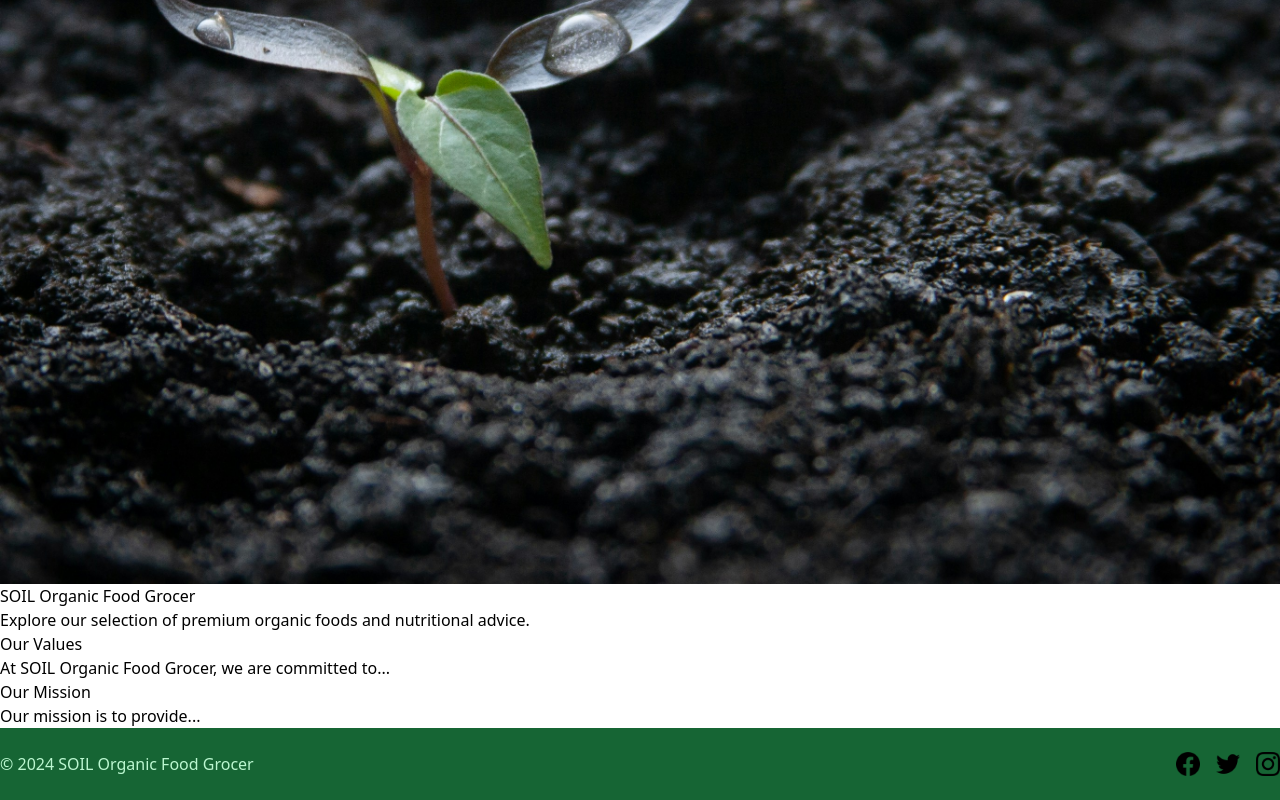
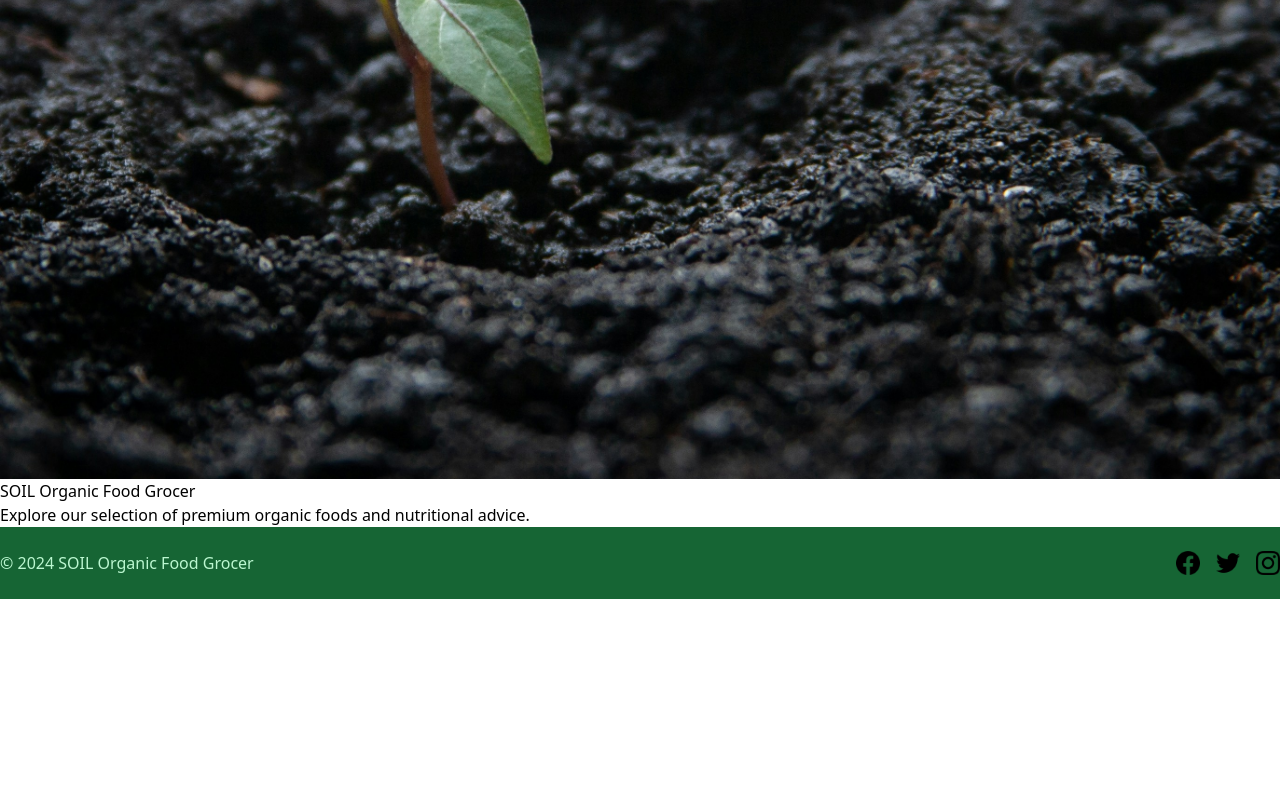
Before and after one commit to Thomas-Saleh/SOIL-Web-App, a React (Create React App) app in the folder s4006031-s3928350-a2/React/: page / in a window 1280 px wide. Shown: the part 374-1174 px from the top of the page. After the commit the page ends 973 px from the top, so only its background shows below. Built offline with nearby package versions, Linux system fonts and the light colour scheme.

Commit message:
Revert "Navbar update"
This reverts commit dd65946987e65be9cd4ce495ae003e3eca05ce24.

```diff
--- a/s4006031-s3928350-a2/React/src/pages/Home.js
+++ b/s4006031-s3928350-a2/React/src/pages/Home.js
@@ -8,23 +8,6 @@ function Home() {
           <h1 className="title">SOIL Organic Food Grocer</h1>
           <p className="description">Explore our selection of premium organic foods and nutritional advice.</p>
         </div>
-
-
-      <section className="section">
-        <div className="container">
-          <h2 className="section-title">Our Values</h2>
-          <p>At SOIL Organic Food Grocer, we are committed to...</p>
-          {/* Add more content about your values here */}
-        </div>
-      </section>
-
-      <section className="section">
-        <div className="container">
-          <h2 className="section-title">Our Mission</h2>
-          <p>Our mission is to provide...</p>
-          {/* Add more content about your mission here */}
-        </div>
-      </section>
       </div>
     );
 }
--- a/s4006031-s3928350-a2/React/src/pages/Navbar.js
+++ b/s4006031-s3928350-a2/React/src/pages/Navbar.js
@@ -6,7 +6,7 @@ function Navbar() {
   const [accountDropdown, setAccountDropdown] = useState(false);
 
   return (
-    <nav className="bg-white border-b border-gray-200 shadow-md">
+    <nav className="bg-white border-b border-gray-200 shadow-md fixed w-full z-20 top-0 left-0">
       <div className="max-w-screen-xl mx-auto p-4 flex justify-between items-center">
         <Link to="/" className="flex items-center space-x-3">
           <img src="SOIL icon.png" className="h-10" alt="SOIL Icon" />
```
Lines whose indentation alone changed are shown as unchanged.
